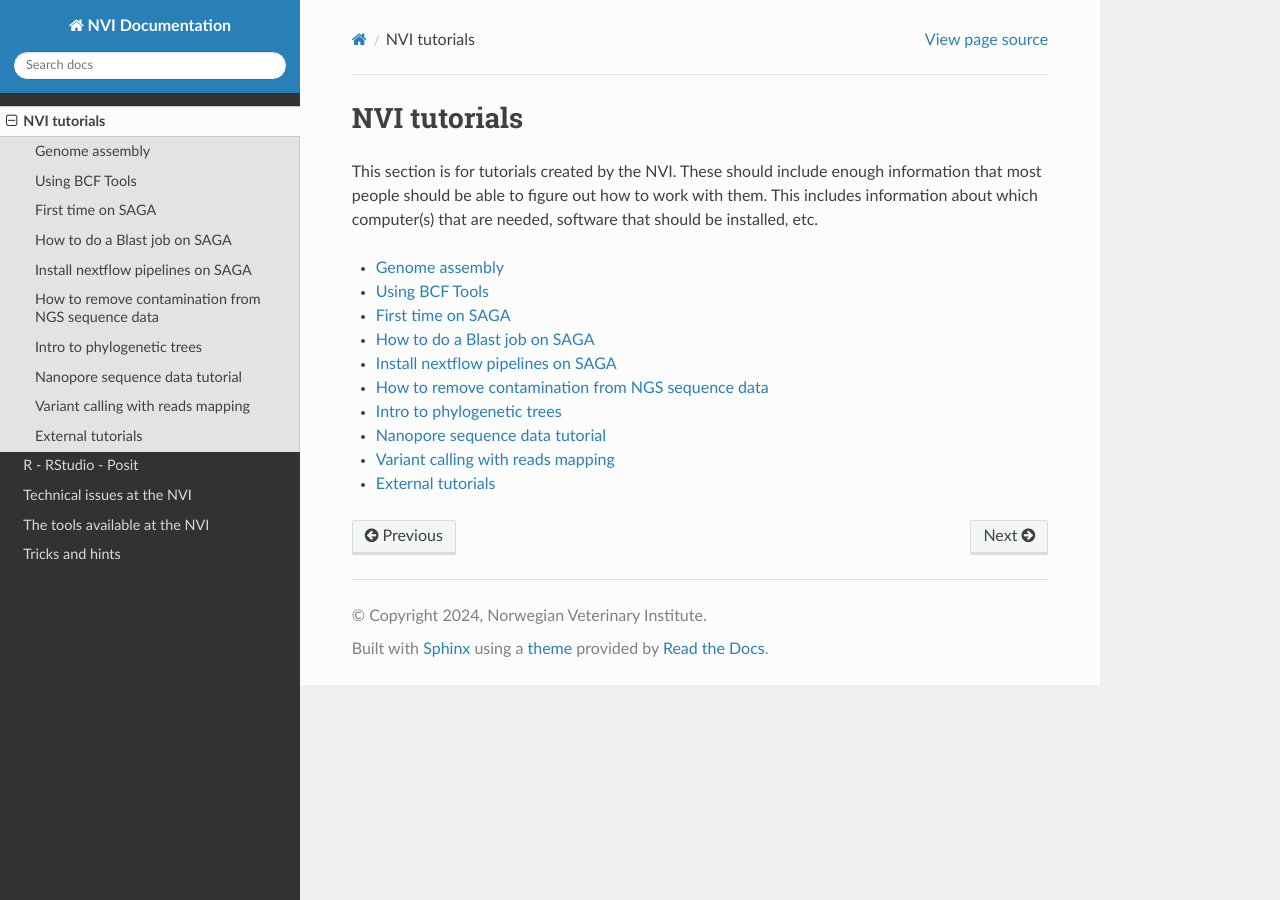
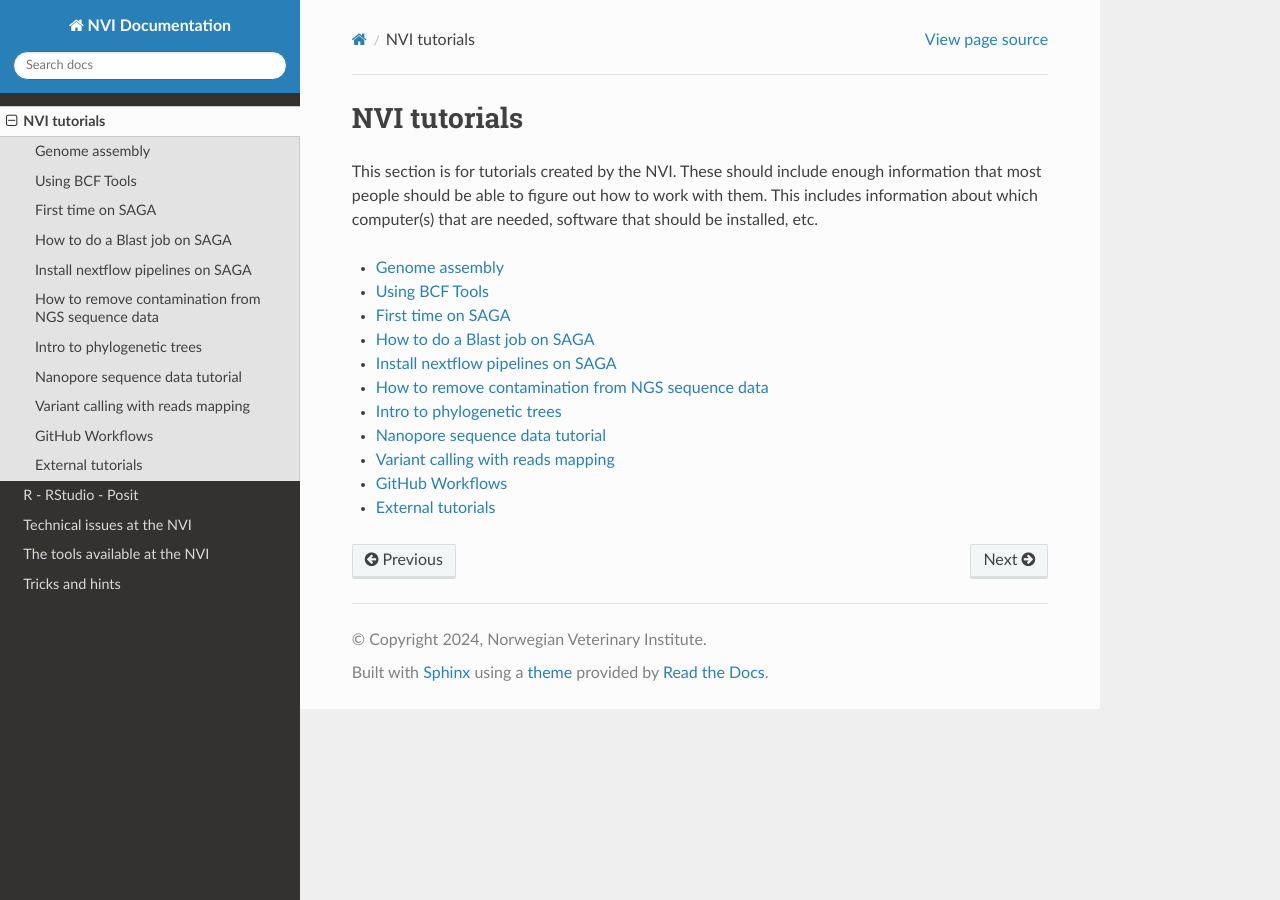
Before and after one commit to NorwegianVeterinaryInstitute/nvi-documentation, a Sphinx documentation site: the page built from docs/source/tutorials/index.rst, in a window 1280 px wide. Built offline with Sphinx 7.4.7 and the Read the Docs theme 2.0.0, drawn with Linux system fonts in a browser that asks for light colours; pages that are not in the unit, such as notebooks, are missing from menus.

Commit message:
fix paths

```diff
--- a/docs/source/tutorials/index.rst
+++ b/docs/source/tutorials/index.rst
@@ -19,4 +19,5 @@ that should be installed, etc.
     Intro to phylogenetic trees <07-intro_phylogeny.md>
     Nanopore sequence data tutorial <08-nanopore_tutorial.md>
     Variant calling with reads mapping <09-variant_calling_reads_mapping_trusting.md>
-    External tutorials <10-external_tutorials.md>
+    GitHub Workflows <10-github-workflows.md>
+    External tutorials <11-external_tutorials.md>
```
Also changed, not shown: docs/source/tutorials/11-external_tutorials.md (renamed from docs/source/tutorials/10-external_tutorials.md).
